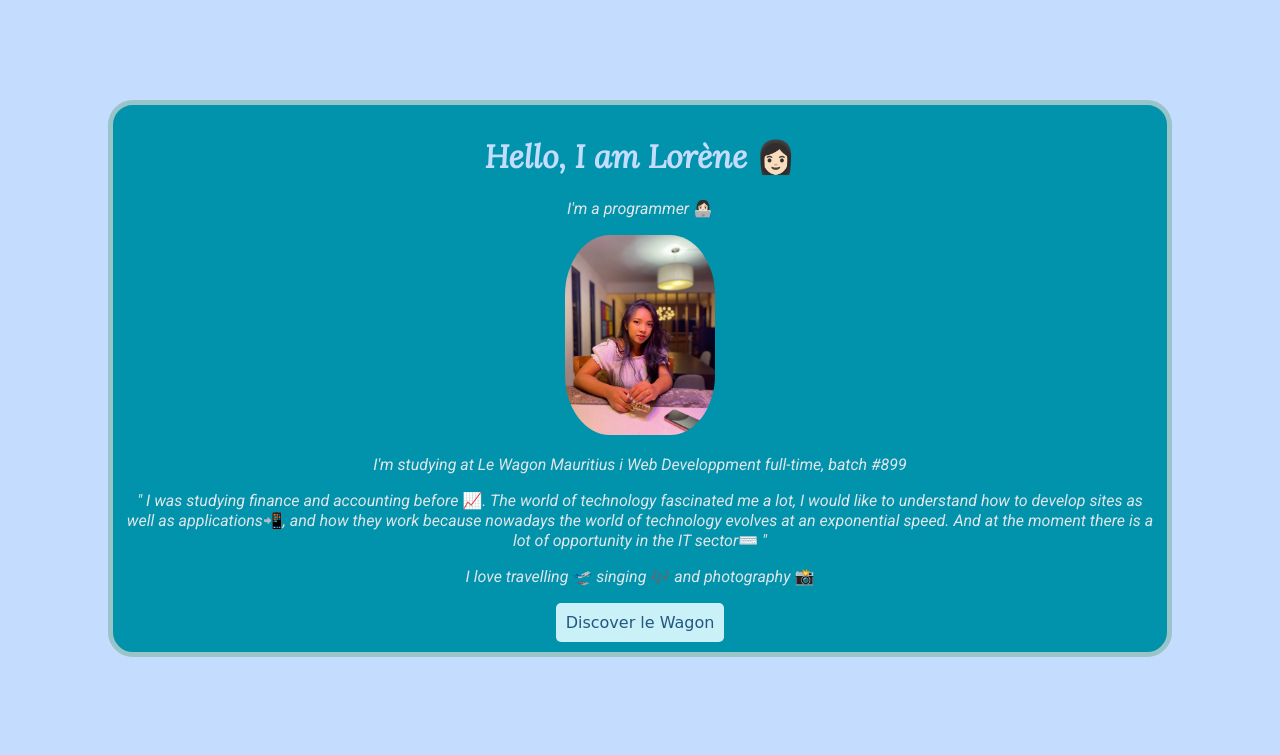
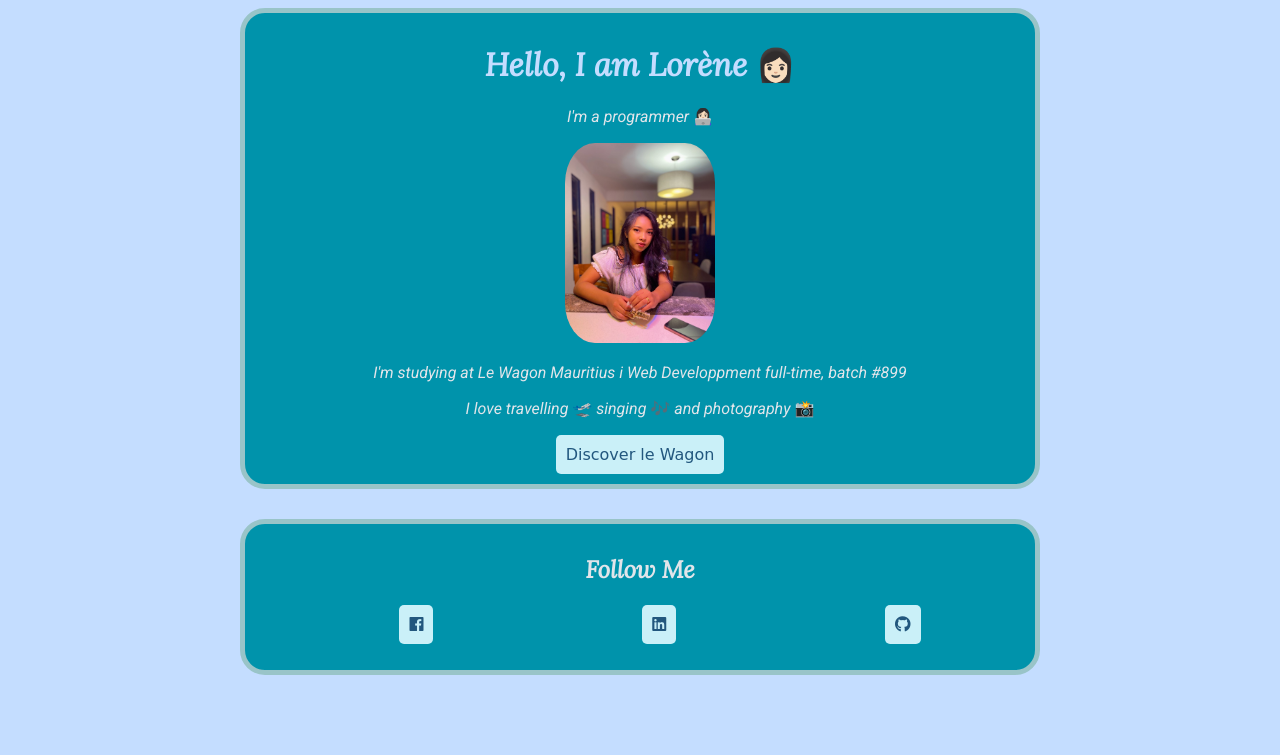
Before and after one commit to llorene/profile, a plain HTML site: page index.html in a window 1280 px wide. Shown: the top 755 px of the page. Drawn offline with Linux system fonts and the light colour scheme; a web font is replaced by a local one.

Commit message:
profile css update

```diff
--- a/index.html
+++ b/index.html
@@ -19,14 +19,12 @@
         <p>I'm a programmer 👩🏻‍💻</p>
         <img src="images/lorene.JPG" alt="photo de profil">
         <p>I'm studying at Le Wagon Mauritius i Web Developpment full-time, batch #899</p>
-        <p>" I was studying finance and accounting before 📈. The world of technology fascinated me a lot, I would like to understand how to develop sites as well as applications📲, and how they work because nowadays the world of technology evolves at an exponential speed. And at the moment there is a lot of opportunity in the IT sector⌨️ "</p>
         <p>I love travelling 🛫  singing 🎶 and photography 📸  </p>
         <a target="_blank" href="https://www.lewagon.com">Discover le Wagon</a>
 
-
     </div>
 
-    <div class="card">
+    <div class="card follow">
         <h2>Follow Me</h2>
         <ul>
           <li><a target="_blank" href="https://www.facebook.com/lorene.rajohnson/"> <i class="fab fa-facebook"></i> </a></li>
--- a/style.css
+++ b/style.css
@@ -5,12 +5,18 @@ body {
 .card {
   background-color: #0093AB;
   color: #E1E5EA;
-  margin: 100px;
   text-align: center;
   padding: 10px;
   border: 5px solid #99C4C8;
   border-radius: 25px;
 
+}
+.follow {
+  margin-top: 30px;
+}
+.container {
+  max-width: 800px;
+  margin: auto;
 }
 
 h1 {
@@ -33,9 +39,11 @@ p {
 line-height: 20px;
 font-family: 'Roboto', sans-serif;
 }
+
 img {
+  object-fit: contain;
   width: 150px;
-  border-radius: 30%;
+  border-radius: 20%;
 }
 ul {
   display: flex;
@@ -66,6 +74,15 @@ h2 {
 @media (max-width: 540px) {
   /* Pour un écran < 540px, cette classe CSS s'applique */
   .container {
-    width: 300px;
+    width: 400px;
   }
+
 }
+
+@media (max-width: 300px) {
+  /* Pour un écran < 540px, cette classe CSS s'applique */
+  .container {
+    width: 100%;
+  }
+
+}
```
